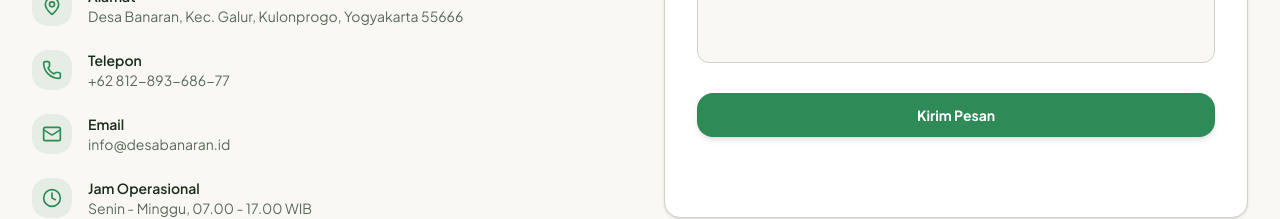
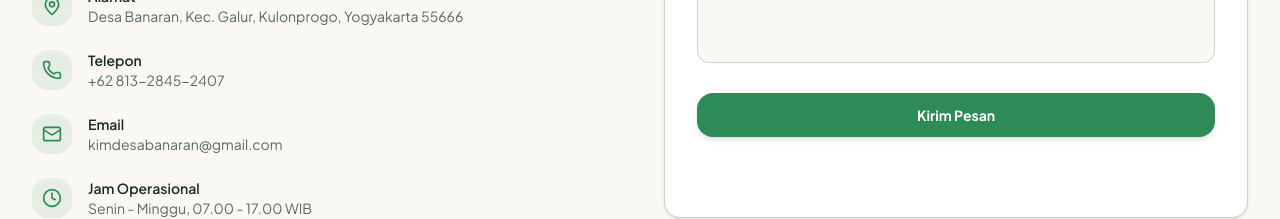
Before and after one commit to Nur-Sidik/website, a Next.js app: page / in a window 1280 px wide. Shown: the part 2106-2325 px from the top of the page. Built offline with nearby package versions, Linux system fonts and the light colour scheme; no server answers; the database is empty.

Commit message:
fix: update contact information in kontak-section component

```diff
--- a/components/kontak-section.tsx
+++ b/components/kontak-section.tsx
@@ -11,12 +11,12 @@ const contactInfo = [
   {
     icon: Phone,
     label: "Telepon",
-    value: "+62 812-893-686-77",
+    value: "+62 813-2845-2407",
   },
   {
     icon: Mail,
     label: "Email",
-    value: "info@desabanaran.id",
+    value: "kimdesabanaran@gmail.com",
   },
   {
     icon: Clock,
```
